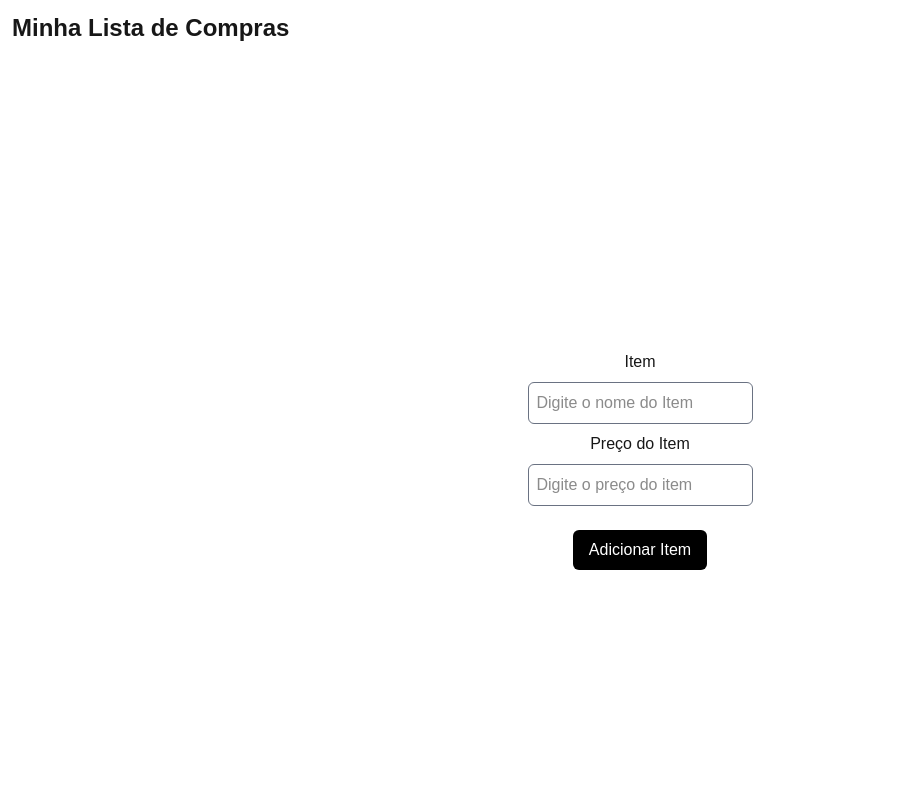
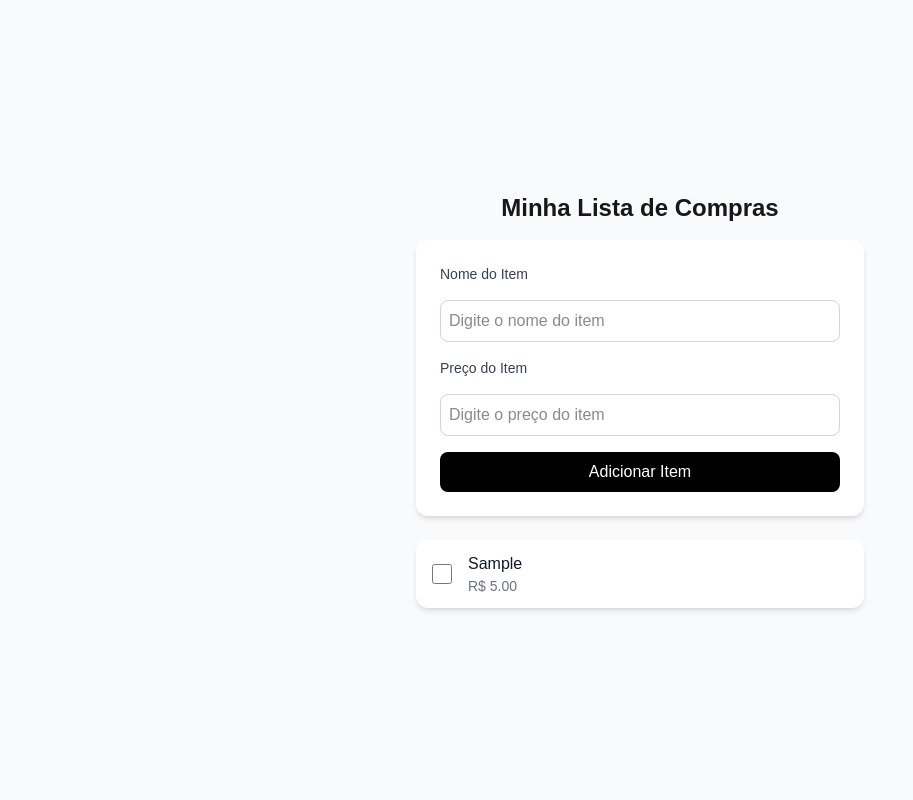
Before and after one commit to joaoNogueiradev/how-to-shop-app, a Next.js app: page / in a window 1280 px wide. Both pictures are taken after typing "Sample", "5" into the empty fields and a click on the button "Adicionar Item". Shown: the top 800 px of the page, without its empty margins (0-913 px from the left). Built offline with nearby package versions, Linux system fonts and the light colour scheme.

Commit message:
style: center layout and organize cards and lists

```diff
--- a/src/app/page.tsx
+++ b/src/app/page.tsx
@@ -20,10 +20,10 @@ const Page = () => {
   };
 
   return (
-    <main className="p-3">
+    <main className="min-h-screen flex flex-col justify-center items-center bg-gray-50 p-6">
       <h1 className="text-2xl font-bold mb-4">Minha Lista de Compras</h1>
       <AddItemForm onAddItem={handleAddItem} />
-      <ShoppingList items={items} onToggleBought={handleToggleBought}/>
+      <ShoppingList items={items} onToggleBought={handleToggleBought} />
     </main>
   );
 };
--- a/src/components/AddItemForm.tsx
+++ b/src/components/AddItemForm.tsx
@@ -10,10 +10,10 @@ const AddItemForm = ({ onAddItem }: Props) => {
   const [name, setName] = useState("");
   const [price, setPrice] = useState("");
 
-  const handleSubmit = (e:React.FormEvent) => {
+  const handleSubmit = (e: React.FormEvent) => {
     e.preventDefault();
 
-    if(!name || !price){
+    if (!name || !price) {
       alert("Preencha todos os campos!");
       return;
     }
@@ -23,36 +23,52 @@ const AddItemForm = ({ onAddItem }: Props) => {
       name,
       price: Number(price),
       bought: false,
-    }
+    };
 
     onAddItem(newItem);
     setName("");
     setPrice("");
-
-  }
+  };
 
   return (
-    <form onSubmit={handleSubmit} className="flex justify-center items-center h-screen">
-      <div className="flex flex-col justify-center items-center">
-        <label htmlFor="name">Item</label>
+    <form onSubmit={handleSubmit} className="w-full max-w-md">
+      <div className="bg-white p-6 rounded-xl shadow-md space-y-4">
+        <label
+          htmlFor="name"
+          className="block text-sm font-medium text-gray-700"
+        >
+          Nome do Item
+        </label>
         <input
           id="name"
           type="text"
-          placeholder="Digite o nome do Item"
+          placeholder="Digite o nome do item"
           value={name}
           onChange={(e) => setName(e.target.value)}
-          className="border border-gray-500 rounded-md p-2 m-2"
+          className="w-full border border-gray-300 rounded-lg p-2 focus:outline-none focus:ring-2 focus:ring-black"
         />
-        <label htmlFor="price">Preço do Item</label>
+
+        <label
+          htmlFor="price"
+          className="block text-sm font-medium text-gray-700"
+        >
+          Preço do Item
+        </label>
         <input
           id="price"
           type="number"
           placeholder="Digite o preço do item"
           value={price}
           onChange={(e) => setPrice(e.target.value)}
-          className="border border-gray-500 rounded-md p-2 m-2"
+          className="w-full border border-gray-300 rounded-lg p-2 focus:outline-none focus:ring-2 focus:ring-black"
         />
-        <button type='submit' className="cursor-pointer bg-black text-white px-4 py-2 mt-4 rounded-md hover:bg-gray-800 transition-colors">Adicionar Item</button>
+
+        <button
+          type="submit"
+          className="w-full bg-black text-white py-2 rounded-lg hover:bg-gray-800 transition-colors"
+        >
+          Adicionar Item
+        </button>
       </div>
     </form>
   );
--- a/src/components/ShoppingList.tsx
+++ b/src/components/ShoppingList.tsx
@@ -7,41 +7,39 @@ type Props = {
 
 const ShoppingList = ({ items, onToggleBought }: Props) => {
   return (
-    <>
-      <div>
-        <h2 className="text-x1 font-bold mb-4">Itens Adicionados</h2>
-        <ul className="space-y-2">
+    <div className="w-full max-w-md mt-6">
+      <ul className="bg-white rounded-xl shadow-md overflow-hidden divide-y divide-gray-200">
         {items.map((item) => (
-            <li
-              key={item.id}
-              className="border p-2 rounded-md flex justify-between items-center"
-            >
-              <div className="flex flex-col">
-                <span
-                  className={item.bought ? "line-through text-gray-500" : ""}
+          <li key={item.id} className="flex items-center px-4 py-3">
+            {/* Checkbox */}
+            <input
+              type="checkbox"
+              checked={item.bought}
+              onChange={() => onToggleBought(item.id)}
+              className="w-5 h-5 accent-black mr-4"
+            />
+
+            {/* Informações */}
+            <div className="flex-1">
+              <p
+                className={`text-base font-medium ${
+                  item.bought ? "line-through text-gray-400" : "text-gray-900"
+                }`}
               >
                 {item.name}
-                </span>
-                <span
-                  className={item.bought ? "line-through text-gray-500" : ""}
+              </p>
+              <p
+                className={`text-sm ${
+                  item.bought ? "line-through text-gray-300" : "text-gray-500"
+                }`}
               >
                 R$ {item.price.toFixed(2)}
-                </span>
+              </p>
             </div>
-
-              <button
-                onClick={() => onToggleBought(item.id)}
-                className={`text-sm px-3 py-1 rounded ${
-                  item.bought ? "bg-green-500 text-white" : "bg-gray-200"
-                }`}
-              >
-                {item.bought ? "Comprado" : "Marcar"}
-              </button>
           </li>
         ))}
       </ul>
     </div>
-    </>
   );
 };
 
```
Lines whose indentation alone changed are shown as unchanged.
